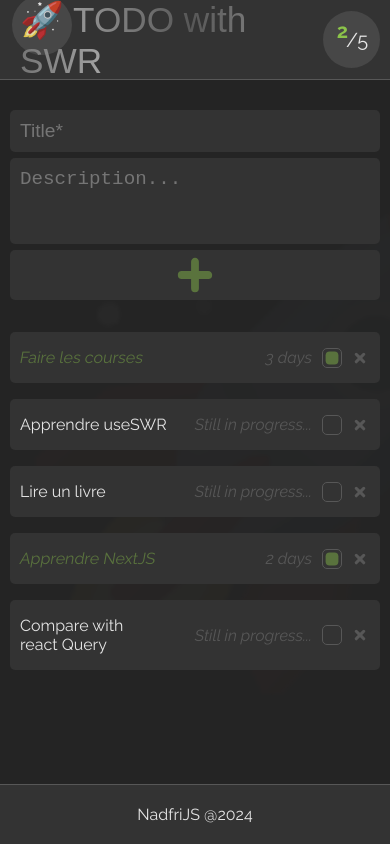
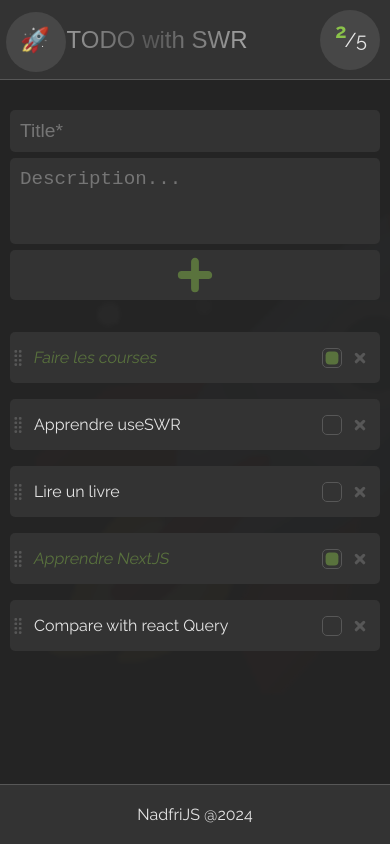
Before and after one commit to nadfri/todo-swr, a React (Vite) app: page / in a window 390 px wide. Built offline with nearby package versions, Linux system fonts and the light colour scheme; data requests are answered from the project's data file; a web font is replaced by a local one.

Commit message:
Feat: Add Drag Icon & fix css responsive header

```diff
--- a/src/components/Header/Header.scss
+++ b/src/components/Header/Header.scss
@@ -52,4 +52,19 @@
     color: transparent;
     animation: wave 15s infinite linear;
   }
+
+  @media screen and (max-width: 600px) {
+    font-size: 1.5rem;
+
+    .header-link::before {
+      top: -14px;
+      left: -14px;
+      width: 60px;
+      height: 60px;
+    }
+
+    .header-title {
+      margin-left: 10px;
+    }
+  }
 }
--- /dev/null
+++ b/src/components/Icons/DragIcon.tsx
@@ -0,0 +1,16 @@
+export default function DragIcon(props: React.SVGProps<SVGSVGElement>) {
+  return (
+    <svg
+      {...props}
+      className={props.className || ''}
+      width={16}
+      height={16}
+      viewBox='0 0 18 18'
+      xmlns='http://www.w3.org/2000/svg'>
+      <path
+        fill='currentColor'
+        d='M8 16v1c0 .5-.4 1-1 1H6c-.6 0-1-.5-1-1v-1c0-.6.4-1 1-1h1c.6 0 1 .4 1 1M13 16v1c0 .5-.4 1-1 1h-1c-.6 0-1-.5-1-1v-1c0-.6.4-1 1-1h1c.6 0 1 .4 1 1M8 11v1c0 .6-.4 1-1 1H6c-.6 0-1-.4-1-1v-1c0-.6.4-1 1-1h1c.6 0 1 .4 1 1M13 11v1c0 .6-.4 1-1 1h-1c-.6 0-1-.4-1-1v-1c0-.6.4-1 1-1h1c.6 0 1 .4 1 1M8 6v1c0 .6-.4 1-1 1H6c-.6 0-1-.4-1-1V6c0-.6.4-1 1-1h1c.6 0 1 .4 1 1M13 6v1c0 .6-.4 1-1 1h-1c-.6 0-1-.4-1-1V6c0-.6.4-1 1-1h1c.6 0 1 .4 1 1M8 1v1c0 .6-.4 1-1 1H6c-.6 0-1-.4-1-1V1c0-.5.4-1 1-1h1c.6 0 1 .5 1 1M13 1v1c0 .6-.4 1-1 1h-1c-.6 0-1-.4-1-1V1c0-.5.4-1 1-1h1c.6 0 1 .5 1 1'
+      />
+    </svg>
+  );
+}
--- a/src/components/Todo/Todo.scss
+++ b/src/components/Todo/Todo.scss
@@ -2,6 +2,8 @@
   display: flex;
   justify-content: space-between;
   align-items: center;
+  gap: 8px;
+  cursor: move;
 
   border-radius: 5px;
   background-color: var(--grey-dark);
@@ -29,7 +31,7 @@
     display: flex;
     justify-content: space-between;
     gap: 10px;
-    padding: 16px 10px;
+    padding-block: 16px;
     flex: 1;
   }
 
@@ -71,6 +73,10 @@
   }
 
   /*Drag and Drop*/
+  .DragIcon {
+    color: var(--grey);
+  }
+
   &.dragging {
     opacity: 1;
     border: dashed 1px var(--white);
@@ -80,4 +86,10 @@
     opacity: 1;
     border: dashed 1px var(--success);
   }
+
+  @media screen and (max-width: 600px) {
+    .DateCompleted {
+      display: none;
+    }
+  }
 }
--- a/src/components/Todo/Todo.tsx
+++ b/src/components/Todo/Todo.tsx
@@ -6,6 +6,7 @@ import CheckBox from '../CheckBox/CheckBox';
 import { TodoType } from '@/types/todoType';
 import { deleteTodo, updateTodo } from '@/api/service';
 import DateCompleted from '../DateCompleted/DateCompleted';
+import DragIcon from '../Icons/DragIcon';
 
 type TodoProps = React.ComponentPropsWithoutRef<'li'> & {
   todo: TodoType;
@@ -79,6 +80,7 @@ export default function Todo({
       onDragLeave={handleDragLeave}
       onDragEnd={handleDragEnd}
       onDrop={handleDrop}>
+      <DragIcon className='DragIcon' />
       <Link to={`/todos/${todo.id}`} className='todo-link' draggable={false}>
         <span className={todo.isCompleted ? 'todo-title completed' : 'todo-title'}>
           {todo.title}{' '}
--- a/src/pages/TodoPage/TodoPage.scss
+++ b/src/pages/TodoPage/TodoPage.scss
@@ -11,7 +11,7 @@
     justify-content: space-between;
     align-items: center;
     transition: color 0.2s;
-    gap: 10px;
+    gap: 4px;
   }
 
   .title-input,
```
